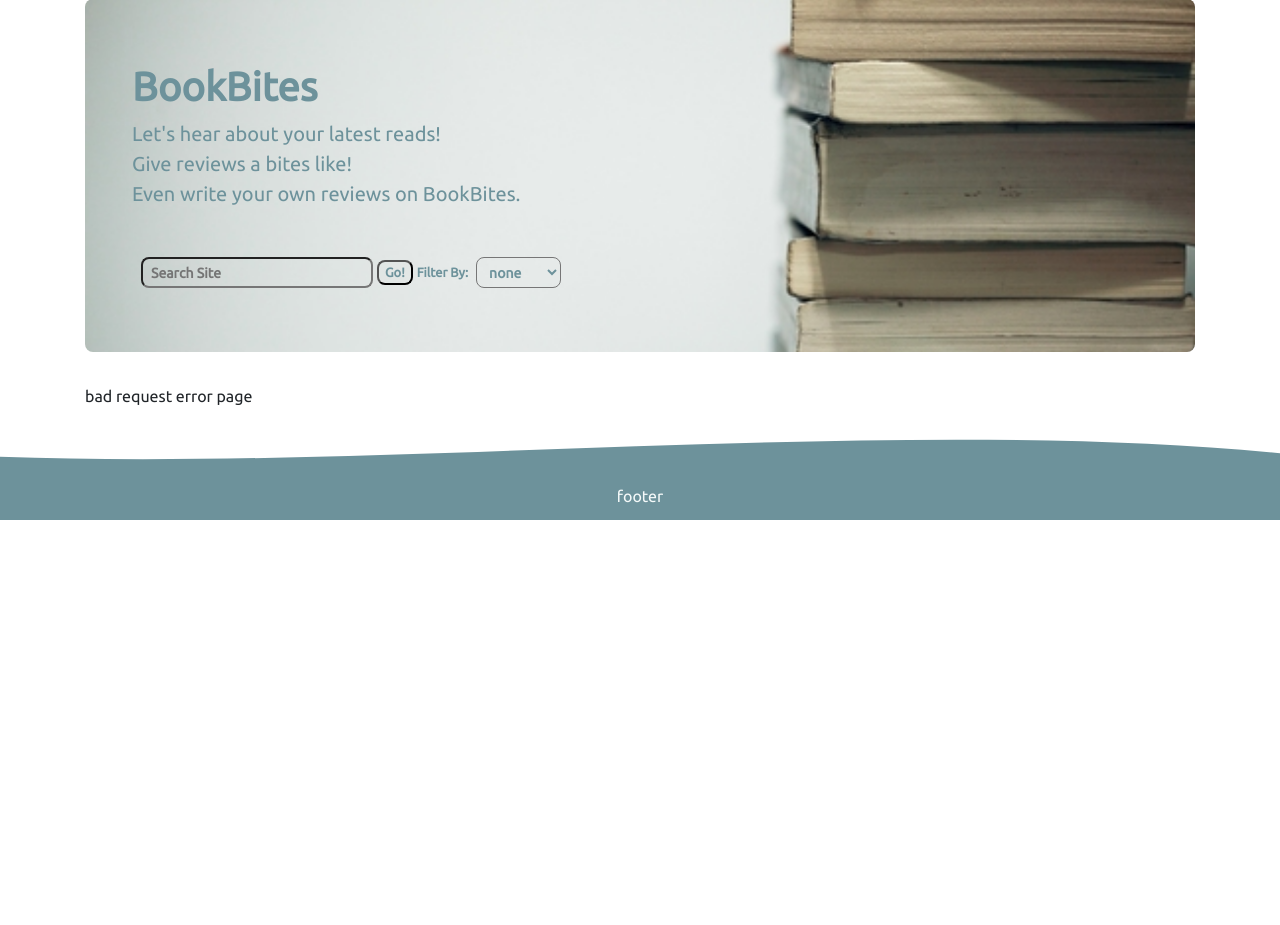
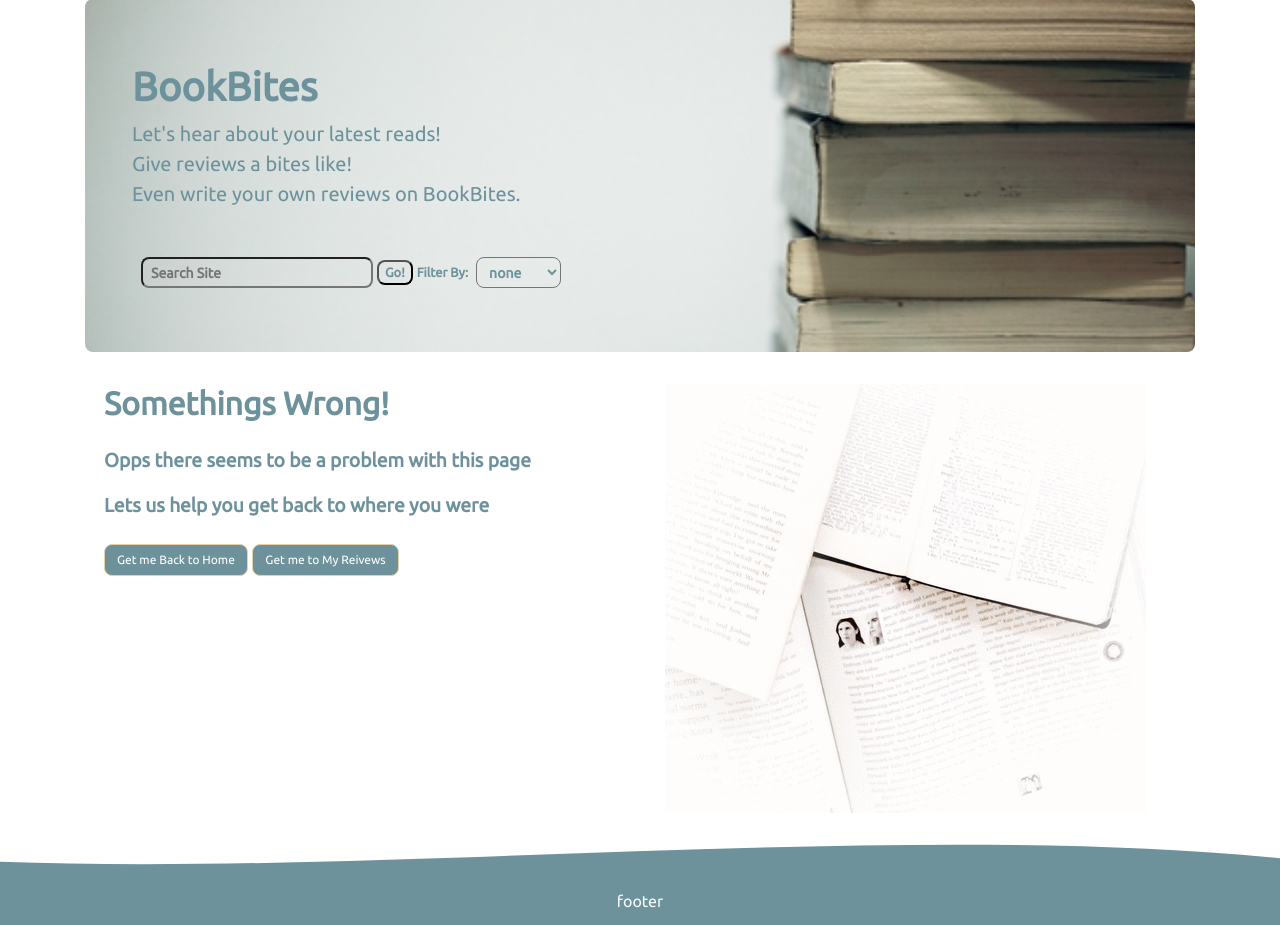
Before and after one commit to alimgee/book-review-milestone-project3, a Flask app: page /search in a window 1280 px wide. Shown: the part 105-1030 px from the top of the page. Before the commit the page ends 625 px from the top, so only its background shows below. Run offline with Flask 2, Linux system fonts and the light colour scheme; some libraries are stand-ins or nearby versions.

Commit message:
Creating error page for 400 error and styling

```diff
--- a/static/css/style.css
+++ b/static/css/style.css
@@ -130,6 +130,11 @@ hr{
     font-weight: bold;
     color: #6D929B;
 }
+.other-error-content{
+    font-size: 2em;
+    font-weight: bold;
+    color: #6D929B;
+}
 /* media queries */
 
 @media (min-width: 576px) {
--- a/templates/400.html
+++ b/templates/400.html
@@ -1,6 +1,20 @@
 {% extends 'base.html' %}
 {% block content%}
 
-bad request error page
+<div class="row ml-1">
+        <div class="col-sm-6 mb-4">
+            <div><h2 class="other-error-content">Somethings Wrong!</h2></div>
+            <div class="error-content mt-4">
+                <p>Opps there seems to be a problem with this page</p>
+                <p>Lets us help you get back to where you were</p>
+                <p class="mt-4"><a class="btn btn-info" target="_blank" href=" {{ url_for('index') }} ">Get me Back to Home</a>
+                <a class="btn btn-info" target="_blank" href=" {{ url_for('my_reviews') }} ">Get me to My Reivews</a></p>
+
+
+            </div>
+        </div>
+        <div class="col-sm-6"><img src="{{ url_for('static', filename='img/404_b.png') }}" alt="" class="img-fluid"></div>
+
+    </div>
 
 {% endblock %}
```
